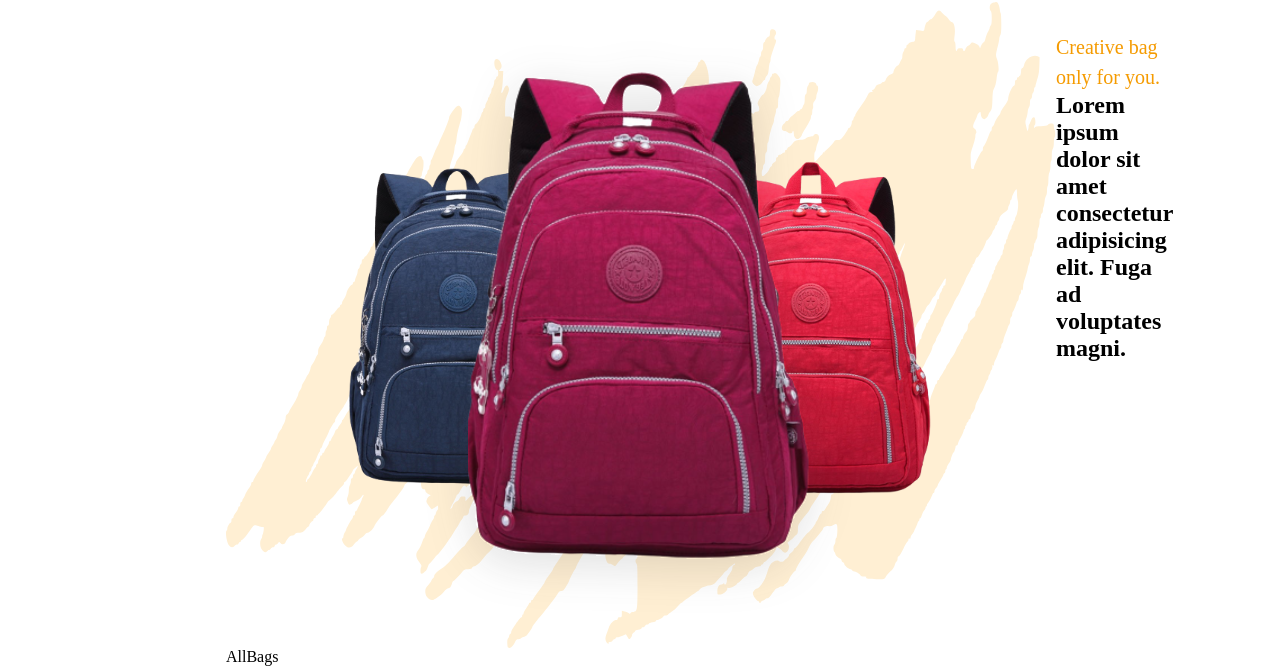
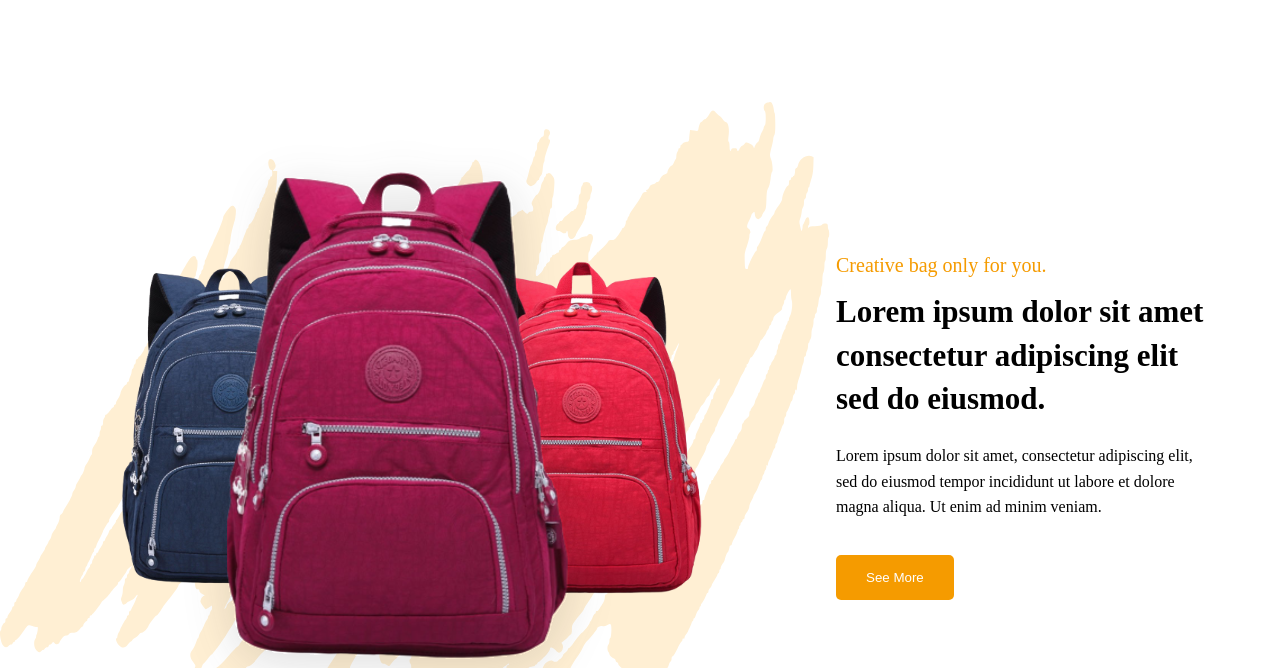
Before and after one commit to mubinaxmdva/exam, a React (Vite) app: page / in a window 1280 px wide. Shown: the part 1222-1890 px from the top of the page. Built offline with nearby package versions, Linux system fonts and the light colour scheme.

Commit message:
1hour 10min

```diff
--- a/src/components/SchoolBags.jsx
+++ b/src/components/SchoolBags.jsx
@@ -2,6 +2,7 @@ import background2 from "../assets/background2.svg"
 import leftImg from "../assets/leftImg.svg"
 import rightImg from "../assets/rightImg.svg"
 import mainImg from "../assets/mainImg.svg"
+import Button from "./Button"
 function SchoolBags() {
   return (
     <section className="sbSection">
@@ -11,8 +12,9 @@ function SchoolBags() {
       <img className="img4" src={mainImg}/>
       <div className="sbcon">
           <h3>Creative bag only for you.</h3>
-          <h2>Lorem ipsum dolor sit amet consectetur adipisicing elit. Fuga ad voluptates magni.</h2>
-          <p className="p">Lorem ipsum dolor sit amet, consectetur adipiscing elit, sed do eiusmod tempor incididunt ut labore et dolore magna aliqua. Ut enim ad minim veniam.</p>
+          <h2>Lorem ipsum dolor sit amet consectetur adipiscing elit <br /> sed do eiusmod.</h2>
+          <p className="p">Lorem ipsum dolor sit amet, consectetur adipiscing elit, <br /> sed do eiusmod tempor incididunt ut labore et dolore <br /> magna aliqua. Ut enim ad minim veniam.</p>
+          <Button>See More</Button>
       </div>
     </section>
   )
--- a/src/index.css
+++ b/src/index.css
@@ -123,17 +123,32 @@ margin-top: 68px;
 }
 .img2{
   position: absolute;
-  left: 120px;
+  left: 119px;
 }
 .img3{
   position: absolute;
-  right: 120px;
+  right: 575px;
 }
 .img4{
   position: absolute;
-  left: 50%;
-  transform: translateX(-50%);
+  left: 321px;
+  transform: translateX(-32%);
+}
+.p{
+  color: black;
+  margin-bottom: 35px;
 }
 .sbSection{
+  margin-top: 130px;
   position: relative;
+  margin-left: 0;
+  margin-right: 0;
 }
+h2{
+  margin-top: 10px;
+  margin-bottom: 24px;
+  width: 444px;
+height: 129px;
+font-size: 31px;
+line-height: 140%;
+}
```
